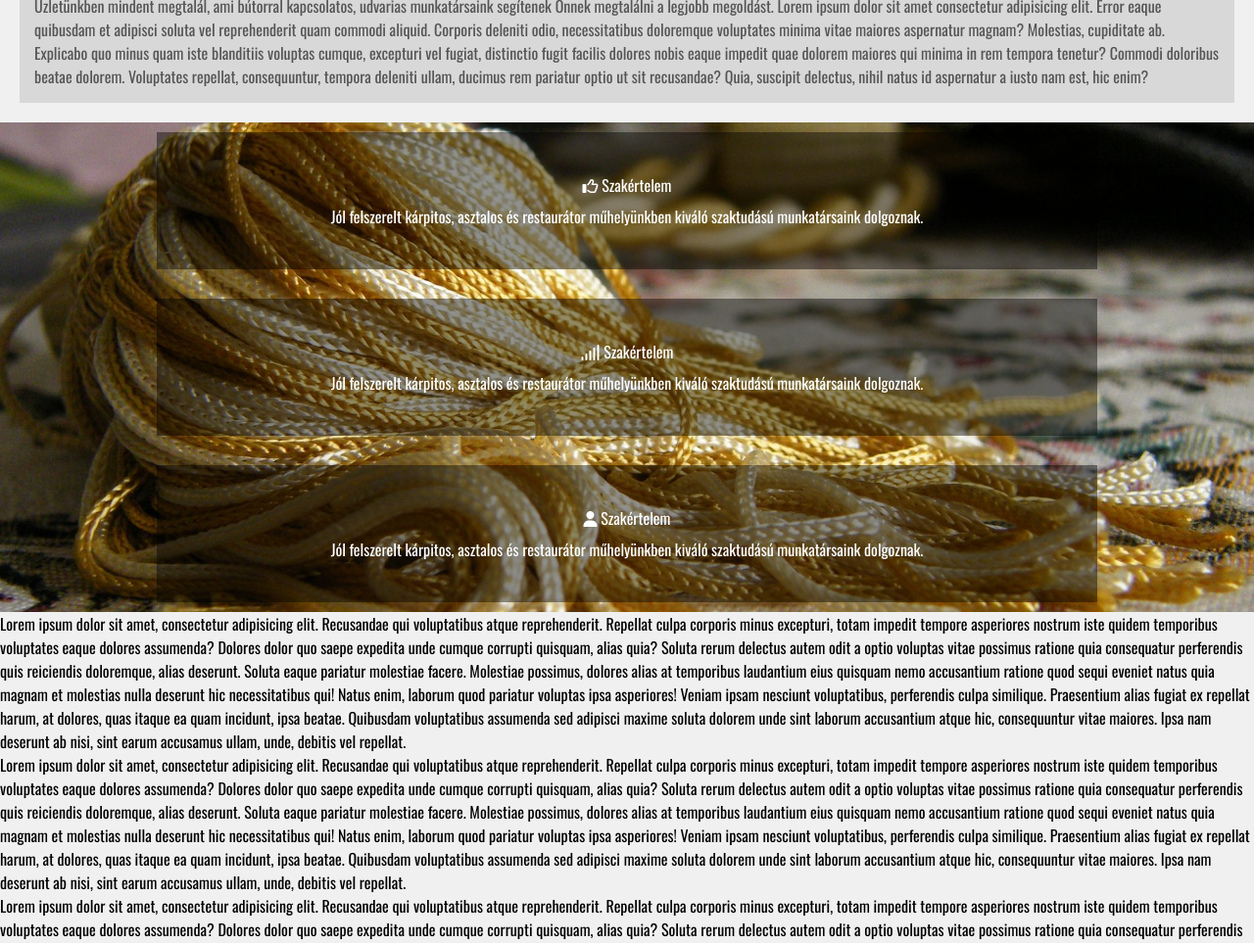
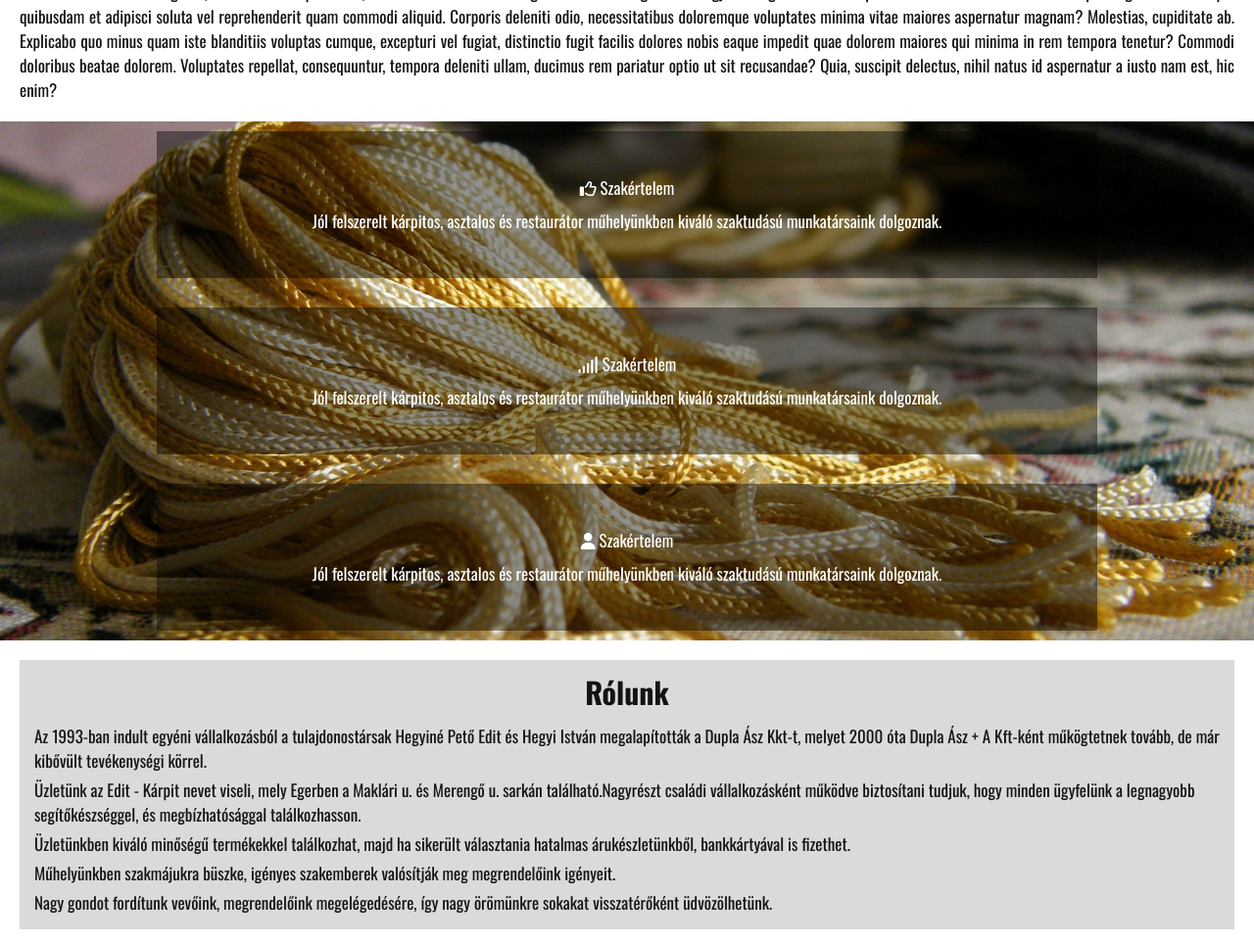
Before and after one commit to mtlevi700/duplaaszteszt, a plain HTML site: page index.html in a window 1280 px wide. Shown: the part 311-1274 px from the top of the page at 98% size. Drawn offline with nearby package versions, Linux system fonts and the light colour scheme.

Commit message:
index html first design

```diff
--- a/index.html
+++ b/index.html
@@ -11,7 +11,7 @@
 </head>
 <body>
     <header>
-        <div class="navbar_mobile">
+        <div class="navbar">
             <div class = "menu_icons">
                 <div class = "bars">
                     <div class = "bar"></div>
@@ -60,8 +60,6 @@
                     Commodi doloribus beatae dolorem. Voluptates repellat, consequuntur, tempora deleniti ullam, ducimus rem pariatur optio ut sit recusandae? Quia, suscipit delectus, nihil natus id aspernatur a iusto nam est, hic enim?</p>
             </div>
             <section class="professions">
-
-
                 <div class="profbox">
                     <div class="prof bg1">
                         <div class = "text-bg">
@@ -82,22 +80,16 @@
                         </div>
                     </div>
                 </div>
-                <p>Lorem ipsum dolor sit amet, consectetur adipisicing elit. Recusandae qui voluptatibus atque reprehenderit. Repellat culpa corporis minus excepturi, totam impedit tempore asperiores nostrum iste quidem temporibus voluptates eaque dolores assumenda?
-                    Dolores dolor quo saepe expedita unde cumque corrupti quisquam, alias quia? Soluta rerum delectus autem odit a optio voluptas vitae possimus ratione quia consequatur perferendis quis reiciendis doloremque, alias deserunt.
-                    Soluta eaque pariatur molestiae facere. Molestiae possimus, dolores alias at temporibus laudantium eius quisquam nemo accusantium ratione quod sequi eveniet natus quia magnam et molestias nulla deserunt hic necessitatibus qui!
-                    Natus enim, laborum quod pariatur voluptas ipsa asperiores! Veniam ipsam nesciunt voluptatibus, perferendis culpa similique. Praesentium alias fugiat ex repellat harum, at dolores, quas itaque ea quam incidunt, ipsa beatae.
-                    Quibusdam voluptatibus assumenda sed adipisci maxime soluta dolorem unde sint laborum accusantium atque hic, consequuntur vitae maiores. Ipsa nam deserunt ab nisi, sint earum accusamus ullam, unde, debitis vel repellat.</p>
-                    <p>Lorem ipsum dolor sit amet, consectetur adipisicing elit. Recusandae qui voluptatibus atque reprehenderit. Repellat culpa corporis minus excepturi, totam impedit tempore asperiores nostrum iste quidem temporibus voluptates eaque dolores assumenda?
-                        Dolores dolor quo saepe expedita unde cumque corrupti quisquam, alias quia? Soluta rerum delectus autem odit a optio voluptas vitae possimus ratione quia consequatur perferendis quis reiciendis doloremque, alias deserunt.
-                        Soluta eaque pariatur molestiae facere. Molestiae possimus, dolores alias at temporibus laudantium eius quisquam nemo accusantium ratione quod sequi eveniet natus quia magnam et molestias nulla deserunt hic necessitatibus qui!
-                        Natus enim, laborum quod pariatur voluptas ipsa asperiores! Veniam ipsam nesciunt voluptatibus, perferendis culpa similique. Praesentium alias fugiat ex repellat harum, at dolores, quas itaque ea quam incidunt, ipsa beatae.
-                        Quibusdam voluptatibus assumenda sed adipisci maxime soluta dolorem unde sint laborum accusantium atque hic, consequuntur vitae maiores. Ipsa nam deserunt ab nisi, sint earum accusamus ullam, unde, debitis vel repellat.</p>
-                        <p>Lorem ipsum dolor sit amet, consectetur adipisicing elit. Recusandae qui voluptatibus atque reprehenderit. Repellat culpa corporis minus excepturi, totam impedit tempore asperiores nostrum iste quidem temporibus voluptates eaque dolores assumenda?
-                            Dolores dolor quo saepe expedita unde cumque corrupti quisquam, alias quia? Soluta rerum delectus autem odit a optio voluptas vitae possimus ratione quia consequatur perferendis quis reiciendis doloremque, alias deserunt.
-                            Soluta eaque pariatur molestiae facere. Molestiae possimus, dolores alias at temporibus laudantium eius quisquam nemo accusantium ratione quod sequi eveniet natus quia magnam et molestias nulla deserunt hic necessitatibus qui!
-                            Natus enim, laborum quod pariatur voluptas ipsa asperiores! Veniam ipsam nesciunt voluptatibus, perferendis culpa similique. Praesentium alias fugiat ex repellat harum, at dolores, quas itaque ea quam incidunt, ipsa beatae.
-                            Quibusdam voluptatibus assumenda sed adipisci maxime soluta dolorem unde sint laborum accusantium atque hic, consequuntur vitae maiores. Ipsa nam deserunt ab nisi, sint earum accusamus ullam, unde, debitis vel repellat.</p>
             </section>
+            <div class="about">
+                <h1>Rólunk</h1>
+                <p>Az 1993-ban indult egyéni vállalkozásból a tulajdonostársak Hegyiné Pető Edit és Hegyi István megalapították a Dupla Ász Kkt-t, melyet 2000 óta Dupla Ász + A Kft-ként műkögtetnek tovább, de már kibővült tevékenységi körrel.
+                <p>Üzletünk az Edit - Kárpit nevet viseli, mely Egerben a Maklári u. és Merengő u. sarkán található.Nagyrészt családi vállalkozásként működve biztosítani tudjuk, hogy minden ügyfelünk a legnagyobb segítőkészséggel, és megbízhatósággal találkozhasson.</p>
+                <p>Üzletünkben kiváló minőségű termékekkel találkozhat, majd ha sikerült választania hatalmas árukészletünkből, bankkártyával is fizethet.</p>
+                <p>Műhelyünkben szakmájukra büszke, igényes szakemberek valósítják meg megrendelőink igényeit.</p>
+                <p>Nagy gondot fordítunk vevőink, megrendelőink megelégedésére, így nagy örömünkre sokakat visszatérőként üdvözölhetünk.</p>
+
+            </div>
             <!-- Fő tartalom ide kerül -->
         </article>
         <aside>
@@ -105,6 +97,7 @@
         </aside>
     </main>
     <footer>
+        <img class = "logo" src="images/header/header_logo.png" alt="logo">
     </footer>
     <script src="navbar_mobile.js"></script>
 
--- a/style.css
+++ b/style.css
@@ -10,9 +10,10 @@
     box-sizing: border-box;
     scroll-behavior: smooth;
     font-family: 'Oswald';
+    font-size: 17px;
 }
 body{
-    background-color: #f0f0f0;
+    background-color: white;
 }
 
 
@@ -24,15 +25,15 @@ header{
 
 }
 
-.navbar_mobile{
+.navbar{
     position: fixed;
     display: flex;
     align-items: center;
     justify-content: center;
-    background-color: rgb(173, 184, 184);
     width: 100%;
     height: inherit;
     z-index: 1000;
+    background-color: #c2c2c2;
 }
 
 .menu_icons{
@@ -143,6 +144,7 @@ nav ul li.active{
 
 
 main{
+    color:rgb(19, 19, 19)
 }
 /* JQUERY SLIDER */
 .slider {
@@ -178,9 +180,8 @@ main{
 /*PROFESSIONS*/
 .introduction{
     margin: 20px;
-    background-color: rgba(0, 0, 0, 0.1);
-    padding: 15px;
-    color:rgb(85, 85, 85);
+    text-align: justify;
+    color:rgb(19, 19, 19);
 }
 .professions{
     display: flex;
@@ -221,7 +222,7 @@ main{
     flex-direction: column;
     background-color: rgba(0, 0, 0, 0.43);
     padding: 10px;
-    min-height:140px;
+    min-height:150px;
 }
 .prof .title{
     margin-bottom: 10px;
@@ -231,8 +232,25 @@ main{
     line-height: 1.4;
 }
 
+
+/* ABOUT */
+.about h1{
+    text-align: center;
+    margin-bottom: 10px;
+    font-size: 30px;
+}
+.about{
+    margin: 20px;
+    background-color: rgba(163, 163, 163, 0.4);
+    padding: 10px;
+}
+.about p{
+    margin: 5px;
+}
+
 /* FOOTER */
 footer{
+    text-align: right;
     height: 50px;
     background-color: #747474;
 }
```
